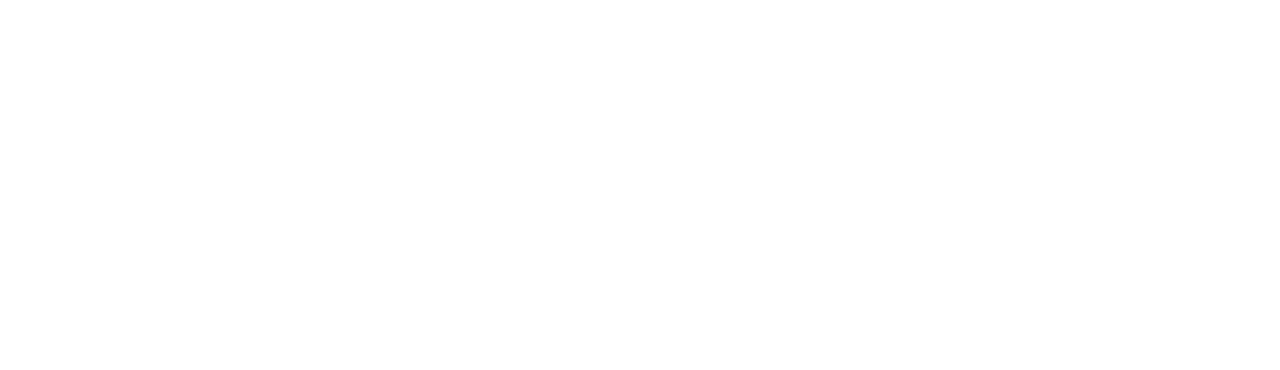
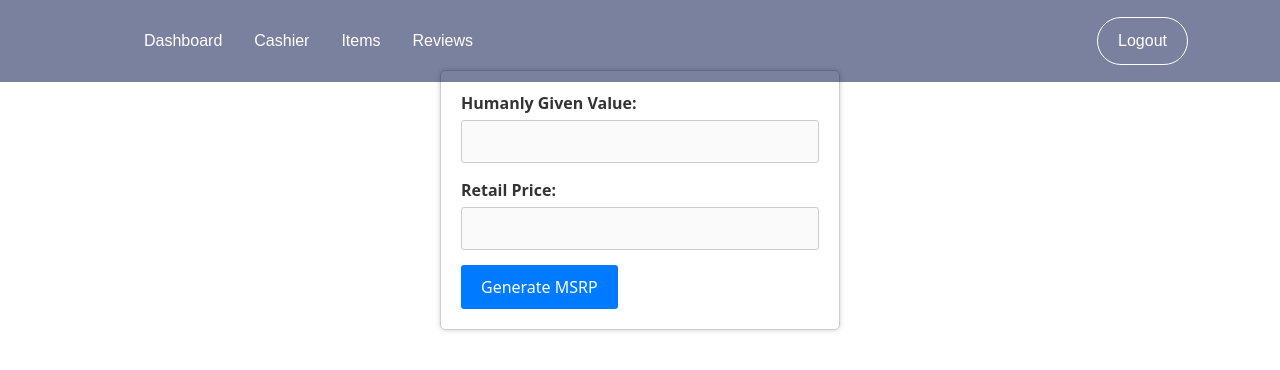
Before and after one commit to Team-Tetra-Weeknd-People/SPM_Sales_Optimization_Application, a React (Vite) app in the folder frontend/: page /msrp-generator/1 in a window 1280 px wide. Before the commit this address had no page. Shown: the top 370 px of the page. Built offline with nearby package versions, Linux system fonts and the light colour scheme; no server answers.

Commit message:
added more functionality

```diff
--- a/frontend/package.json
+++ b/frontend/package.json
@@ -17,6 +17,7 @@
     "firebase": "^10.3.1",
     "formik": "^2.4.4",
     "html2canvas": "^1.4.1",
+    "python-shell": "^5.0.0",
     "react": "^18.2.0",
     "react-barcode": "^1.4.6",
     "react-bootstrap": "^2.8.0",
@@ -25,6 +26,7 @@
     "react-router-dom": "^6.15.0",
     "react-spinners": "^0.13.8",
     "sweetalert2": "^11.7.27",
+    "util": "^0.12.5",
     "uuid": "^9.0.0",
     "yup": "^1.2.0"
   },
--- /dev/null
+++ b/frontend/src/machine_learning_scripts/msrp-gen.cjs
@@ -0,0 +1,15 @@
+const {spawn} = require('child_process');
+
+export default function runPython(){
+    const childPython = spawn('python', ['check.py',"sdf"]);
+
+childPython.stdout.on('data', (data) =>{
+    console.log(`stdout: ${data}`);
+});
+childPython.stderr.on('data', (data) =>{
+    console.err(`stderr: ${data}`);
+});
+childPython.on('close', (code) =>{
+    console.log(`child process exit with ${code}`);
+});
+}
--- a/frontend/src/pages/items/barcode-generator.jsx
+++ b/frontend/src/pages/items/barcode-generator.jsx
@@ -2,15 +2,15 @@ import { useState, useRef } from "react";
 
 import Navbar from "../../components/navbar";
 import Button from "react-bootstrap/Button";
-import Row from 'react-bootstrap/Row';
-import Col from 'react-bootstrap/Col';
-import Spinner from 'react-bootstrap/Spinner';
+import Row from "react-bootstrap/Row";
+import Col from "react-bootstrap/Col";
+import Spinner from "react-bootstrap/Spinner";
 import { useParams } from "react-router-dom";
 import { storage } from "../../firebase";
 import { getDownloadURL, ref, uploadBytes } from "firebase/storage";
 import { v4 } from "uuid";
-import Barcode from 'react-barcode';
-import html2canvas from 'html2canvas';
+import Barcode from "react-barcode";
+import html2canvas from "html2canvas";
 import Swal from "sweetalert2";
 import axios from "axios";
 
@@ -18,27 +18,35 @@ import "../../styles/randula/itemAdd.css";
 import barcodeImage from "../../assets/images/barcode.jpg";
 
 export default function barcodegenerator() {
-
   const barcodeRef = useRef(null);
   const { itemID } = useParams();
   const [isSubmitted, setIsSubmitted] = useState(false);
+  const itemJustAdded = sessionStorage.getItem('itemJustAdded');
 
   const generateBarcodeImage = () => {
     if (barcodeRef.current) {
       return html2canvas(barcodeRef.current).then((canvas) => {
-                return canvas.toDataURL('image/png');
+        return canvas.toDataURL("image/png");
       });
     }
   };
 
+  async function handleBarcodeSaveAndToMSRPGenerator() {
+    await handleBarcodeSave().then(() => {
+        sessionStorage.setItem('itemJustAdded',itemJustAdded);
+        window.location.href = `/msrp-generator/${itemID}`;
+    });
+  }
+
   async function handleBarcodeSave() {
     setIsSubmitted(true);
+    sessionStorage.removeItem('itemJustAdded');
     //get barcode as an image
     const barcodeImage = await generateBarcodeImage();
 
     //convert base64 to blob
-        const byteString = atob(barcodeImage.split(',')[1]);
-        const mimeString = barcodeImage.split(',')[0].split(':')[1].split(';')[0];
+    const byteString = atob(barcodeImage.split(",")[1]);
+    const mimeString = barcodeImage.split(",")[0].split(":")[1].split(";")[0];
     const ab = new ArrayBuffer(byteString.length);
     const dw = new DataView(ab);
     for (let i = 0; i < byteString.length; i++) {
@@ -66,16 +74,14 @@ export default function barcodegenerator() {
           barcode: url,
         };
 
-                await axios.put(
-                    `${import.meta.env.VITE_BACKEND_URL}/item/${itemID}`,
-                    data
-                )
+        await axios
+          .put(`${import.meta.env.VITE_BACKEND_URL}/item/${itemID}`, data)
           .then(() => {
             console.log("Item details updated");
             Swal.fire({
-                            icon: 'success',
-                            title: 'Barcode Saved',
-                            text: 'Barcode saved successfully!',
+              icon: "success",
+              title: "Barcode Saved",
+              text: "Barcode saved successfully!",
               showConfirmButton: false,
               timer: 1500,
             }).then(() => {
@@ -94,7 +100,7 @@ export default function barcodegenerator() {
   return (
     <>
       <Navbar />
-            <div className="items-container barcodeContainer" >
+      <div className="items-container barcodeContainer">
         <Row>
           <Col sm={4}>
             <h2>Barcode Generator</h2>
@@ -115,11 +121,19 @@ export default function barcodegenerator() {
                 &nbsp; Processing...
               </Button>
             ) : (
-                            <Button variant="primary" onClick={handleBarcodeSave}>
+              <>
+                <Button className="custom-button" variant="primary" onClick={handleBarcodeSave}>
                   Save Barcode
                 </Button>
+                <Button
+                  variant="primary"
+                  onClick={handleBarcodeSaveAndToMSRPGenerator}
+                  className="custom-button"
+                >
+                  Save Barcode & Generate MSRP
+                </Button>
+              </>
             )}
-
           </Col>
           <Col sm={8}>
             <div ref={barcodeRef}>
@@ -129,5 +143,5 @@ export default function barcodegenerator() {
         </Row>
       </div>
     </>
-    )
+  );
 }
--- a/frontend/src/pages/items/item-add.jsx
+++ b/frontend/src/pages/items/item-add.jsx
@@ -88,6 +88,7 @@ export default function addItems() {
                 await axios.post(`${import.meta.env.VITE_BACKEND_URL}/item/`, data)
                     .then((res) => {
                         console.log(res.data);
+                        sessionStorage.setItem('itemJustAdded', data);
                         Swal.fire({
                             icon: "success",
                             title: "Item Added Successfully",
@@ -292,7 +293,7 @@ export default function addItems() {
                                                             "form-control" +
                                                             (errors.image && touched.image ? " is-invalid" : "")
                                                         }
-                                                        required
+
                                                     />
                                                     <div className="invalid-feedback">{errors.image}</div>
                                                 </div>
--- a/frontend/src/pages/items/items-main.jsx
+++ b/frontend/src/pages/items/items-main.jsx
@@ -94,10 +94,10 @@ function ItemsMain() {
               <Table striped>
                 <tbody>
                   <tr>
-                    <td>HSRP </td> <td>Rs.{item.hsrp.toFixed(2)}</td>
+                    <td>HSRP </td> <td>Rs.{item.hsrp}</td>
                   </tr>
                   <tr>
-                    <td>Retail Price</td> <td>Rs.{item.retailPrice.toFixed(2)}</td>
+                    <td>Retail Price</td> <td>Rs.{item.retailPrice}</td>
                   </tr>
                 </tbody>
               </Table>
@@ -119,7 +119,7 @@ function ItemsMain() {
                     <td>{item.msrp === 0 ? (
                       <span>Not Calculated Yet ...</span>
                     ) : (
-                      <span>Rs.{item.msrp.toFixed(2)}</span>
+                      <span>Rs.{item.msrp}</span>
                     )
                     }</td>
                   </tr>
--- /dev/null
+++ b/frontend/src/pages/machine-learning/data-feeder.jsx
@@ -0,0 +1,7 @@
+
+function DataFeeder(){
+
+    return(<>
+    SDfsd</>);
+}
+export default DataFeeder;
--- /dev/null
+++ b/frontend/src/pages/machine-learning/msrp-generator.jsx
@@ -0,0 +1,68 @@
+import React, { useEffect, useState } from 'react';
+import '../../styles/sudul/MSRPGenerator.css';
+import Navbar from '../../components/navbar';
+import { useParams } from 'react-router-dom';
+import axios from 'axios';
+// import runPython from '../../machine_learning_scripts/msrp-gen.cjs'
+
+function MSRPGenerator() {
+  const {itemID} = useParams();
+  const [addedItem, setAddedItem] = useState({});
+  const [msrp, setMsrp] = useState('');
+
+  useEffect(() => {
+    // runPython();
+    getItem();
+  }, []);
+
+  const getItem = async () => {
+    try {
+      const response = await axios.get(
+        `${import.meta.env.VITE_BACKEND_URL}/item/${itemID}`
+      );
+      setAddedItem(response.data);
+    } catch (error) {
+      console.error("Error fetching items:", error);
+    }
+  };
+
+  const generateMSRP = () => {
+    // Add your logic here to generate the MSRP based on the given values
+    // You can update the 'msrp' state variable with the result
+  };
+
+  return (
+    <>
+    <Navbar/>
+    <div className="msrp-gen-container">
+      <div className="input-container">
+        <label htmlFor="humanlyGivenValue">Humanly Given Value:</label>
+        <input
+          type="text"
+          id="humanlyGivenValue"
+          value={addedItem.hsrp}
+          disabled={true}
+        />
+      </div>
+      <div className="input-container">
+        <label htmlFor="retailPrice">Retail Price:</label>
+        <input
+          type="text"
+          id="retailPrice"
+          value={addedItem.retailPrice}
+          disabled={true}
+        />
+      </div>
+      <button onClick={generateMSRP}>Generate MSRP</button>
+      {msrp && (
+        <div className="result-container">
+          <p>Generated MSRP:</p>
+          <p className="msrp-value">{addedItem.msrp}</p>
+        </div>
+      )}
+    </div>
+    </>
+  );
+}
+
+export default MSRPGenerator;
--- a/frontend/src/routes/AppRoutes.jsx
+++ b/frontend/src/routes/AppRoutes.jsx
@@ -6,6 +6,8 @@ import Register from '../pages/authentication/register';
 import ItemsMain from '../pages/items/items-main';
 import ItemAdd from '../pages/items/item-add';
 import BarcodeGenerator from '../pages/items/barcode-generator';
+import DataFeeder from "../pages/machine-learning/data-feeder";
+import MSRPGenerator from "../pages/machine-learning/msrp-generator";
 
 export default function App() {
     return (
@@ -18,6 +20,8 @@ export default function App() {
                     <Route path="/items-main" element={<ItemsMain />} />
                     <Route path="/item-add" element={<ItemAdd />} />
                     <Route path="/barcode-generator/:itemID" element={<BarcodeGenerator />} />
+                    <Route path="/msrp-generator/:itemID" element={<MSRPGenerator />} />
+                    <Route path="/d" element={<DataFeeder />} />
                 </Routes>
             </Router>
         </>
--- a/frontend/src/styles/sudul/Login.css
+++ b/frontend/src/styles/sudul/Login.css
@@ -6,7 +6,6 @@
     align-items: center;
     min-height: 100vh;
     background-color: #f0f0f0; /* Background color */
-    margin-top: 70px;
   }
 
   /* Styling for the form */
--- /dev/null
+++ b/frontend/src/styles/sudul/MSRPGenerator.css
@@ -0,0 +1,45 @@
+.msrp-gen-container {
+    max-width: 400px;
+    margin: 0 auto;
+    padding: 20px;
+    border: 1px solid #ccc;
+    border-radius: 5px;
+    box-shadow: 0 0 5px rgba(0, 0, 0, 0.2);
+    margin-top: 70px;
+  }
+
+  .input-container {
+    margin-bottom: 15px;
+  }
+
+  label {
+    display: block;
+    margin-bottom: 5px;
+  }
+
+  input[type="text"],
+  textarea {
+    width: 100%;
+    padding: 10px;
+    border: 1px solid #ccc;
+    border-radius: 3px;
+  }
+
+  button {
+    background-color: #007bff;
+    color: #fff;
+    border: none;
+    border-radius: 3px;
+    padding: 10px 20px;
+    cursor: pointer;
+  }
+
+  .result-container {
+    margin-top: 20px;
+  }
+
+  .msrp-value {
+    font-size: 18px;
+    font-weight: bold;
+    color: #007bff;
+  }
--- a/frontend/src/styles/sudul/Register.css
+++ b/frontend/src/styles/sudul/Register.css
@@ -6,7 +6,6 @@
     align-items: center;
     min-height: 100vh;
     background-color: #f0f0f0; /* Background color */
-    margin-top: 70px;
   }
 
   /* Styling for the form */
```
Also changed, not shown: frontend/src/styles/randula/itemAdd.css (+30 -9 lines), 2 other files (tests, documents, lock files or other folders). Lines whose indentation alone changed are shown as unchanged.
